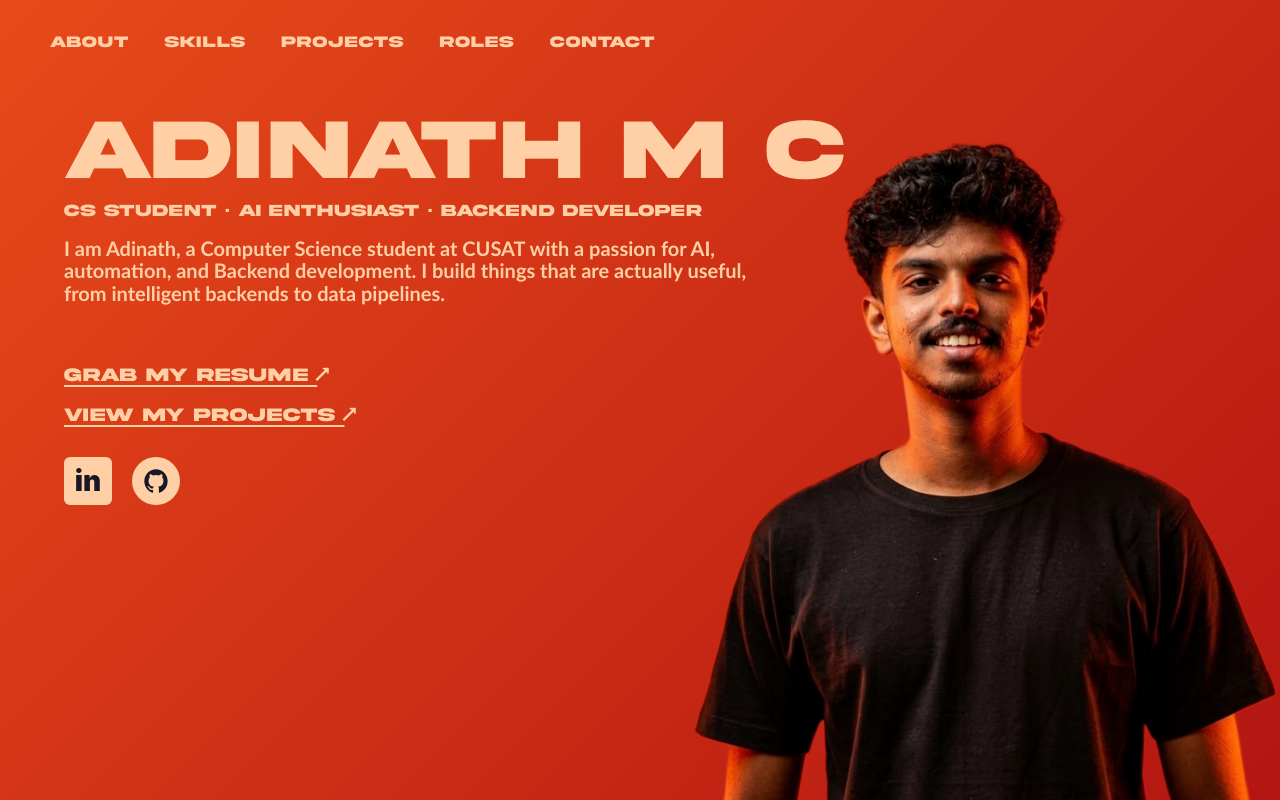
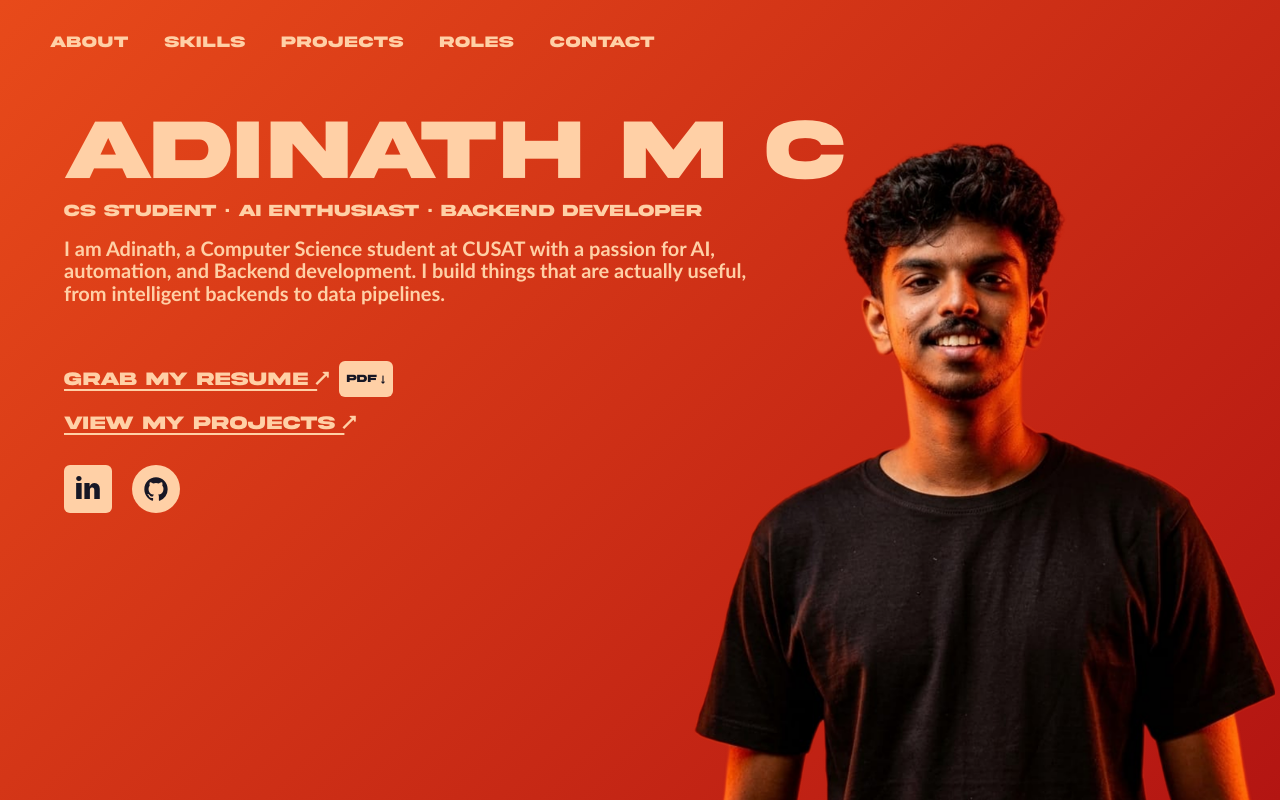
Before and after one commit to adinathmc/portfolio, a React (Vite) app: page / in a window 1280 px wide. Built offline with nearby package versions, Linux system fonts and the light colour scheme; a web font is replaced by a local one.

Commit message:
Added Resume and Resume Download Option

```diff
--- a/src/App.jsx
+++ b/src/App.jsx
@@ -152,9 +152,14 @@ function HomePage() {
             className="mt-10 space-y-3 text-lg uppercase sm:mt-14 sm:text-xl md:text-[19px]"
             style={{ fontFamily: '"Akira Expanded", "Arial Black", sans-serif' }}
           >
-            <a href="#" className="block w-fit underline underline-offset-4 decoration-2 transition-transform hover:translate-x-1">
-              GRAB MY RESUME <span className="inline-block rotate-[-135deg]">↓</span>
-            </a>
+            <div className="flex items-center gap-3">
+              <a href="/Adinath_M_C_Resume.pdf" target="_blank" rel="noreferrer" className="block w-fit underline underline-offset-4 decoration-2 transition-transform hover:translate-x-1">
+                GRAB MY RESUME <span className="inline-block rotate-[-135deg]">↓</span>
+              </a>
+              <a href="/Adinath_M_C_Resume.pdf" download="Adinath_M_C_Resume.pdf" className="inline-flex items-center gap-1 rounded-md bg-[#FFD0A6] px-2 py-1 text-[11px] font-bold text-[#171725] no-underline transition-transform hover:scale-105">
+                PDF<span className="text-[9px]">↓</span>
+              </a>
+            </div>
             <NavLink to="/projects" className="block w-fit underline underline-offset-4 decoration-2 transition-transform hover:translate-x-1">
               VIEW MY PROJECTS <span className="inline-block rotate-[-135deg]">↓</span>
             </NavLink>
```
